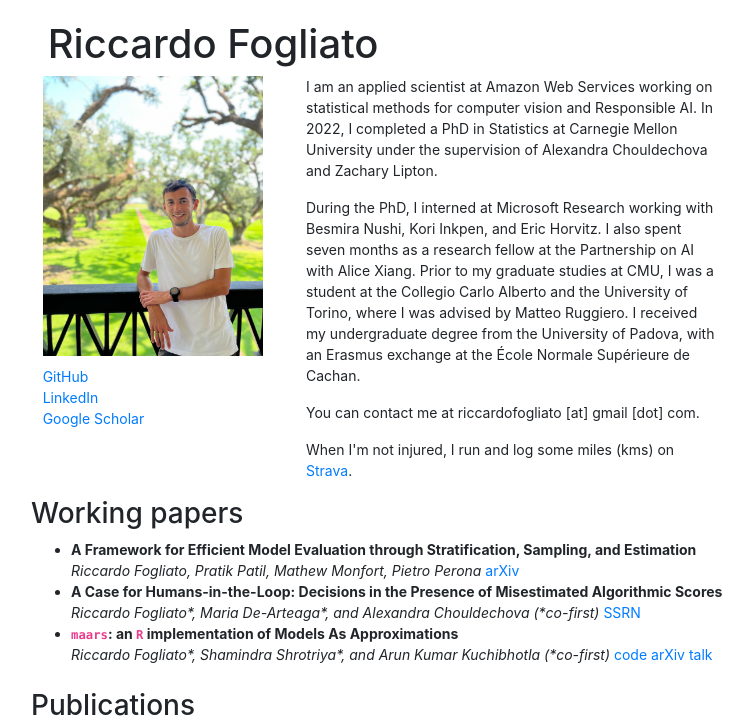
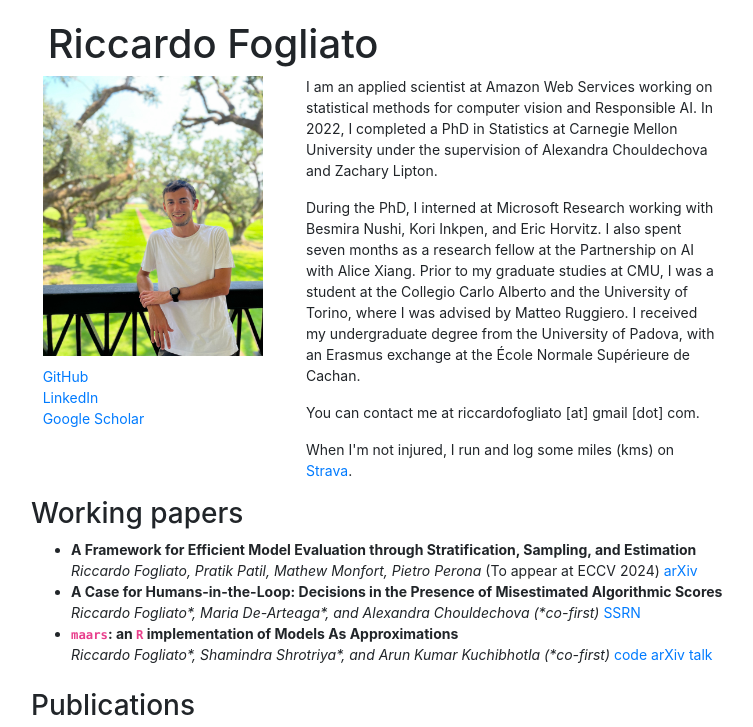
Before and after one commit to ricfog/ricfog.github.io, a plain HTML site: page index.html in a window 1280 px wide. Shown: the top 727 px of the page, without its empty margins (259-1012 px from the left). Drawn offline with nearby package versions, Linux system fonts and the light colour scheme.

Commit message:
added papers

```diff
--- a/index.html
+++ b/index.html
@@ -78,6 +78,7 @@
           <strong>A Framework for Efficient Model Evaluation through Stratification, Sampling, and Estimation</strong><br>
         <em>Riccardo Fogliato, Pratik Patil, Mathew Monfort, Pietro Perona
         </em>
+        (To appear at ECCV 2024)
         <a href="http://arxiv.org/abs/2406.07320"
         target="_blank">arXiv</a>
       </li>
@@ -113,7 +114,7 @@
                 LLMs</strong><br>
           <em>Gianluca Detommaso, Martin Bertran*, Riccardo Fogliato*, Aaron
           Roth</em>
-          <br> To appear at ICML 2024
+          <br> ICML 2024
           <a href="https://arxiv.org/pdf/2404.04689.pdf"
           target="_blank">arXiv</a>
         </li>
```
